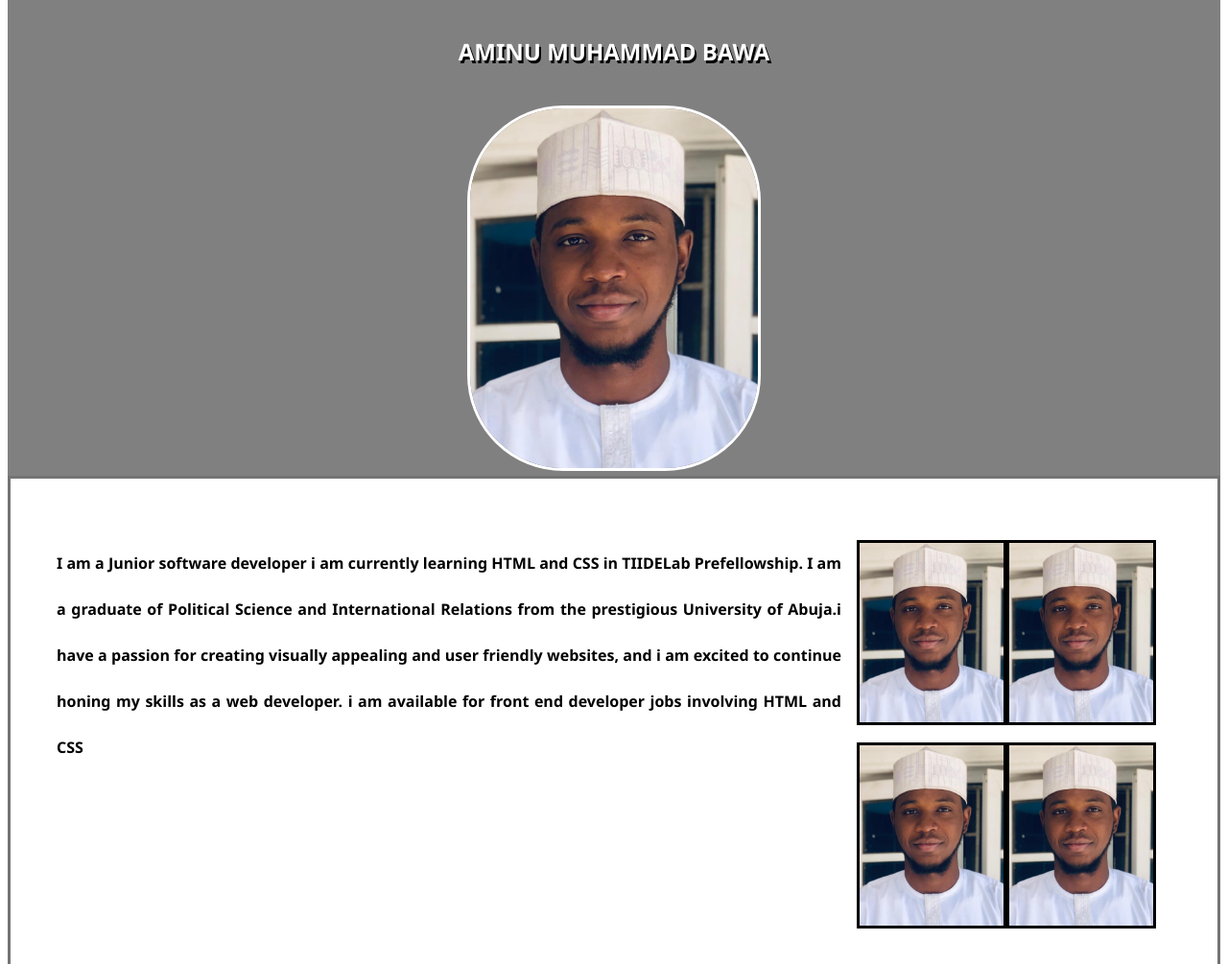
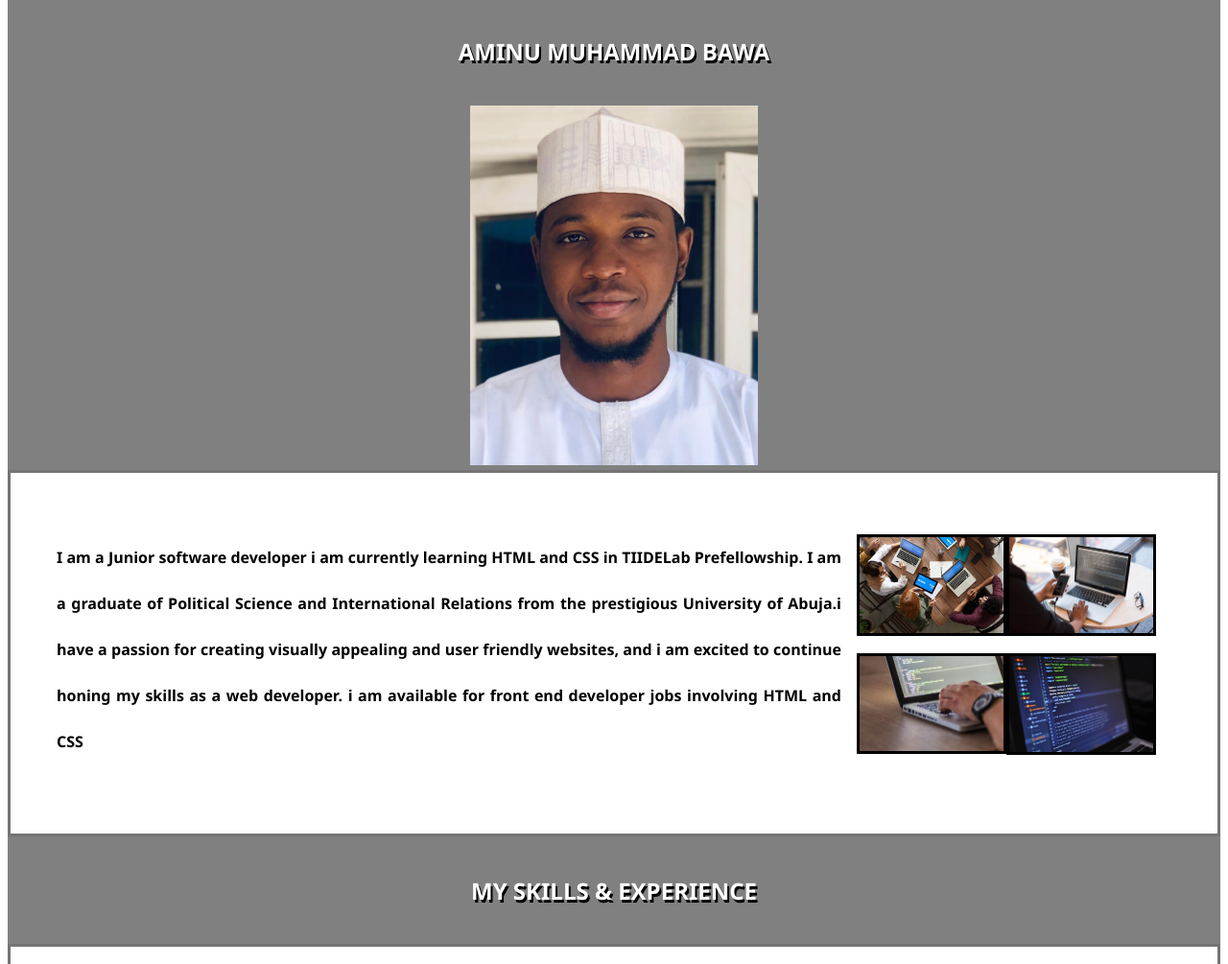
Before and after one commit to Alamn00/my-portfolio-Tiidelab-, a plain HTML site: page index.html in a window 1280 px wide. Shown: the part 673-1678 px from the top of the page at 96% size. Drawn offline with Linux system fonts and the light colour scheme.

Commit message:
new commit

```diff
--- a/index.html
+++ b/index.html
@@ -49,12 +49,12 @@
         <div class="abtmephotos">
             <div class="photoAlbum">
                 <div>
-                <img class="img1" src="Amn.jpg" id="amn" >
-                <img class="img2" src="Amn.jpg" id="amn" >
+                <img class="img1" src="Gall1.jpg" id="amn" >
+                <img class="img2" src="Gall2.jpg" id="amn" >
             </div>
             <div>
-                <img class="img3" src="Amn.jpg" id="amn" >
-                <img class="img4" src="Amn.jpg" id="amn" >
+                <img class="img3" src="Gall3.jpg" id="amn" >
+                <img class="img4" src="Gall4.jpg" id="amn" >
             </div>
             </div>
         </div>
--- a/style.css
+++ b/style.css
@@ -1,8 +1,8 @@
-*{
-    /* padding: 1;
+/* *{
+     padding: 1;
     margin: 0;
-    box-sizing: border-box; */
-}
+    box-sizing: border-box;
+} */
 @media screen and (min-width: 400px ) {
     #mainpage{
         font-size: larger;
@@ -61,7 +61,7 @@
     /* border-radius: 10px; */
 }
 .btn:hover a{
-    background-color: black;
+    background-color: rgb(65, 63, 63);
     color: whitesmoke;
     font-size: 20px;
     transition: 0.5s;
@@ -69,8 +69,8 @@
 }
 .img{
     width: 300px;
-    border-radius: 100px;
-    border: solid white;
+    /* border-radius: 100px; */
+    /* border: solid white; */
 }
 
 /* .img2{
@@ -121,16 +121,18 @@
     margin: 1rem;
 }
 
-
 @media screen and (max-width: 920px) {
     #project{
         display: block;
         padding: 0rem;
     }
 
-    .abtmesection{
+.abtmesection{
         display:block;
-
-
     }
 }
+.photoAlbum img:hover{
+    width: 350px;
+    border: solid grey;
+    transition: 0.5s;
+}
```
Also changed, not shown: Gall1.jpg (added), Gall2.jpg (added), Gall3.jpg (added), Gall4.jpg (added).
